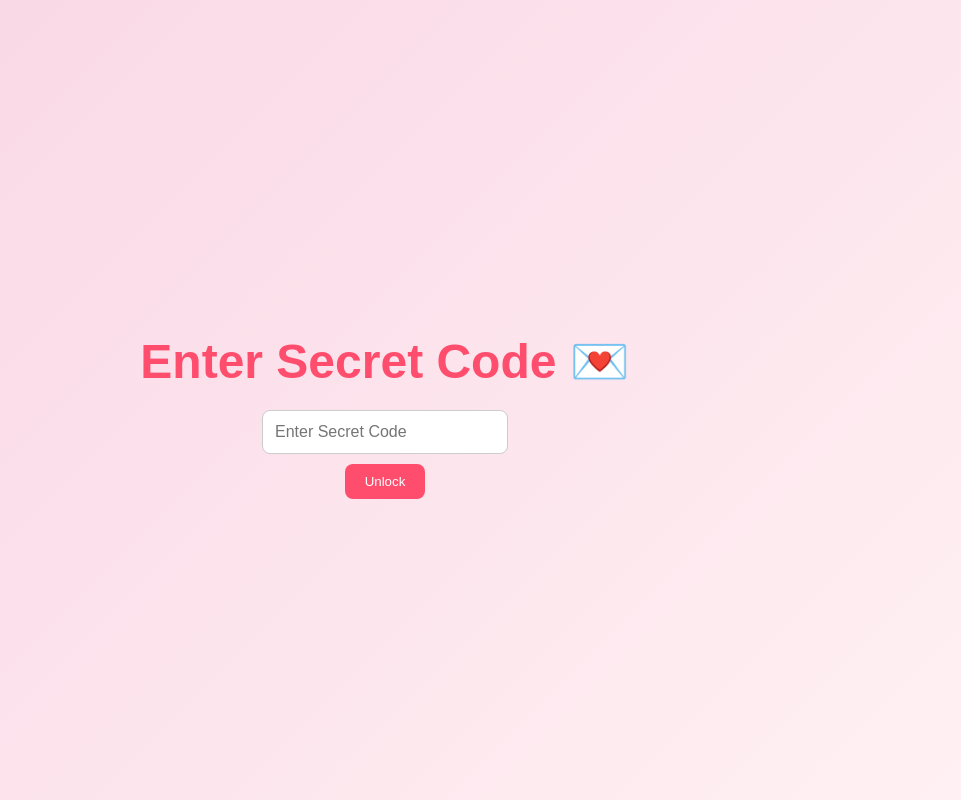
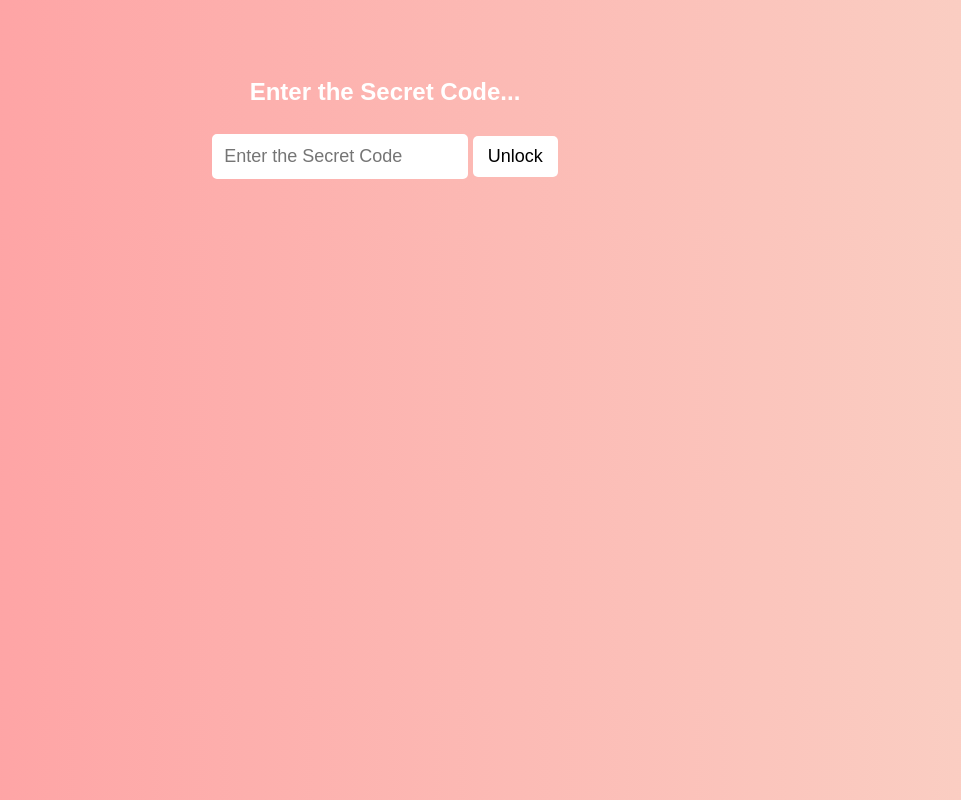
Before and after one commit to anonymous-man5/tale-of-us, a plain HTML site: page index.html in a window 1280 px wide. Both pictures are taken after a click on the button "Unlock". Shown: the whole page, without its empty margins (255-1216 px from the left). Drawn offline with Linux system fonts and the light colour scheme.

Commit message:
Update index.html

```diff
--- a/index.html
+++ b/index.html
@@ -3,95 +3,65 @@
 <head>
     <meta charset="UTF-8">
     <meta name="viewport" content="width=device-width, initial-scale=1.0">
-  <title>Tale of Us</title>
+    <title>Secret Entry</title>
     <style>
-    body, html { margin: 0; padding: 0; height: 100%; overflow: hidden; font-family: Arial, sans-serif; }
-    .password-container { display: flex; flex-direction: column; justify-content: center; align-items: center; height: 100vh; background: linear-gradient(135deg, #f9d5e5, #fff1f3); }
-    input[type="password"] { padding: 12px; border-radius: 8px; border: 1px solid #ccc; margin-bottom: 10px; width: 220px; font-size: 1em; }
-    button { padding: 10px 20px; background-color: #ff4d6d; color: white; border: none; border-radius: 8px; cursor: pointer; transition: background 0.3s; }
-    button:hover { background-color: #ff7f50; }
-    .hidden { display: none; }
-    h1 { font-size: 3em; color: #ff4d6d; margin-bottom: 20px; }
-    .gallery { display: flex; flex-wrap: wrap; gap: 15px; justify-content: center; margin-top: 30px; }
-    .gallery img { width: 200px; border-radius: 20px; transition: transform 0.3s, box-shadow 0.3s; cursor: pointer; }
-    .gallery img:hover { transform: scale(1.1); box-shadow: 0 10px 25px rgba(0, 0, 0, 0.3); }
-    .lightbox { position: fixed; top: 0; left: 0; width: 100%; height: 100%; background: rgba(10, 10, 10, 0.9); display: none; align-items: center; justify-content: center; z-index: 9999; backdrop-filter: blur(8px); overflow: hidden; }
-    .lightbox img { max-width: 90%; max-height: 70%; border-radius: 20px; box-shadow: 0 0 40px rgba(255, 255, 255, 0.2); animation: fadeIn 0.4s ease; cursor: pointer; }
-    .lightbox .close-btn { position: absolute; top: 30px; right: 40px; font-size: 40px; color: #fff; cursor: pointer; transition: transform 0.2s; }
-    .lightbox .close-btn:hover { transform: scale(1.3); color: #ff4c4c; }
-    .letter-box { max-width: 600px; background: rgba(255, 255, 255, 0.95); padding: 20px; border-radius: 20px; margin-top: 20px; text-align: center; color: #333; animation: fadeInLetter 0.6s ease; }
-    @keyframes fadeInLetter { from { opacity: 0; transform: translateY(50px); } to { opacity: 1; transform: translateY(0); } }
-    .letter-box h2 { color: #ff4d6d; margin-bottom: 10px; }
-    .letter-box p { font-size: 1.1em; line-height: 1.6em; }
+        body {
+            font-family: 'Poppins', sans-serif;
+            background: linear-gradient(to right, #ff9a9e, #fad0c4);
+            text-align: center;
+            padding: 50px;
+        }
+        h2 {
+            font-size: 24px;
+            font-weight: bold;
+            color: white;
+        }
+        #passwordInput {
+            padding: 10px;
+            font-size: 18px;
+            border-radius: 5px;
+            border: 2px solid white;
+        }
+        button {
+            margin-top: 10px;
+            padding: 10px 15px;
+            font-size: 18px;
+            background: white;
+            color: black;
+            border: none;
+            border-radius: 5px;
+            cursor: pointer;
+        }
+        button:hover {
+            background: #ff758c;
+            color: white;
+        }
     </style>
 </head>
 <body>
-<div class="password-container" id="password-container">
-  <h1>Enter Secret Code 💌</h1>
-  <input type="password" id="password" placeholder="Enter Secret Code">
+    <h2 id="typingEffect"></h2>
+    <input type="password" id="passwordInput" placeholder="Enter the Secret Code">
     <button onclick="checkPassword()">Unlock</button>
-</div>
-
-<div id="main-content" class="hidden">
-  <h1>Our Beautiful Moments 💖</h1>
-  <div class="gallery">
-    <img src="images/20250212_141222.jpg" alt="Memory 1" onclick="showLetter('Memory 1')">
-    <img src="images/20250212_141228.jpg" alt="Memory 2" onclick="showLetter('Memory 2')">
-    <img src="images/IMG-20250216-WA0002.jpg" alt="Memory 3" onclick="showLetter('Memory 3')">
-  </div>
-
-  <div class="lightbox" id="lightbox">
-    <span class="close-btn" onclick="closeLightbox()">&times;</span>
-    <img id="lightbox-img" src="" alt="Preview" onclick="openLetter()">
-  </div>
-
-  <div class="letter-box hidden" id="letter-box">
-    <h2>Letter for You 💌</h2>
-    <p id="letter-content">You make my world brighter every day, and every photo here is a memory I cherish deeply. Thank you for being mine.</p>
-    <button onclick="closeLetter()">Close</button>
-  </div>
-</div>
 
     <script>
-  function checkPassword() {
-    const password = document.getElementById('password').value;
-    if (password === 'pagalcouple1234') {
-      document.getElementById('password-container').style.display = 'none';
-      document.getElementById('main-content').classList.remove('hidden');
-    } else {
-      alert('Incorrect Secret Code!');
+        const text = "Enter the Secret Code...";
+        let index = 0;
+        function typeWriter() {
+            if (index < text.length) {
+                document.getElementById("typingEffect").innerHTML += text.charAt(index);
+                index++;
+                setTimeout(typeWriter, 100);
             }
         }
+        window.onload = typeWriter;
 
-  const lightbox = document.getElementById('lightbox');
-  const lightboxImg = document.getElementById('lightbox-img');
-
-  document.querySelectorAll('.gallery img').forEach(image => {
-    image.addEventListener('click', () => {
-      lightboxImg.src = image.src;
-      lightbox.style.display = 'flex';
-    });
-  });
-
-  function closeLightbox() {
-    lightbox.style.display = 'none';
+        function checkPassword() {
+            var password = document.getElementById("passwordInput").value;
+            if (password === "pagalcouple1234") {
+                window.location.href = "gallery.html";
+            } else {
+                alert("Wrong password! Try again.");
             }
-
-  function openLetter() {
-    document.getElementById('letter-box').classList.remove('hidden');
-  }
-
-  function closeLetter() {
-    document.getElementById('letter-box').classList.add('hidden');
-  }
-
-  function showLetter(memory) {
-    const letters = {
-      'Memory 1': 'This moment was magical. Every time I look at this, I remember how lucky I am to have you.',
-      'Memory 2': 'One of my favorite days — full of laughter and joy. Thank you for being by my side.',
-      'Memory 3': 'A memory that still makes me smile. You are my sunshine on cloudy days.'
-    };
-    document.getElementById('letter-content').innerText = letters[memory] || 'This memory is special because it has you.';
         }
     </script>
 </body>
```
Lines whose indentation alone changed are shown as unchanged.
